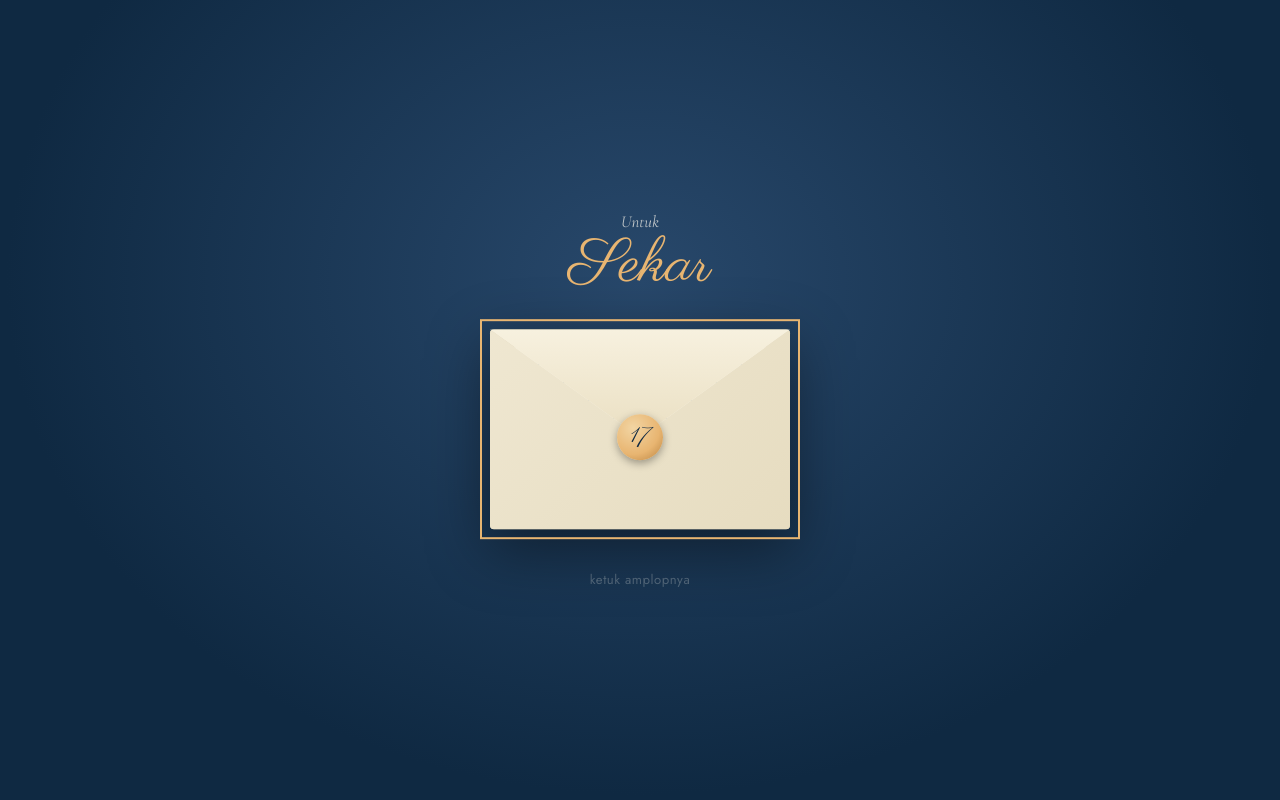
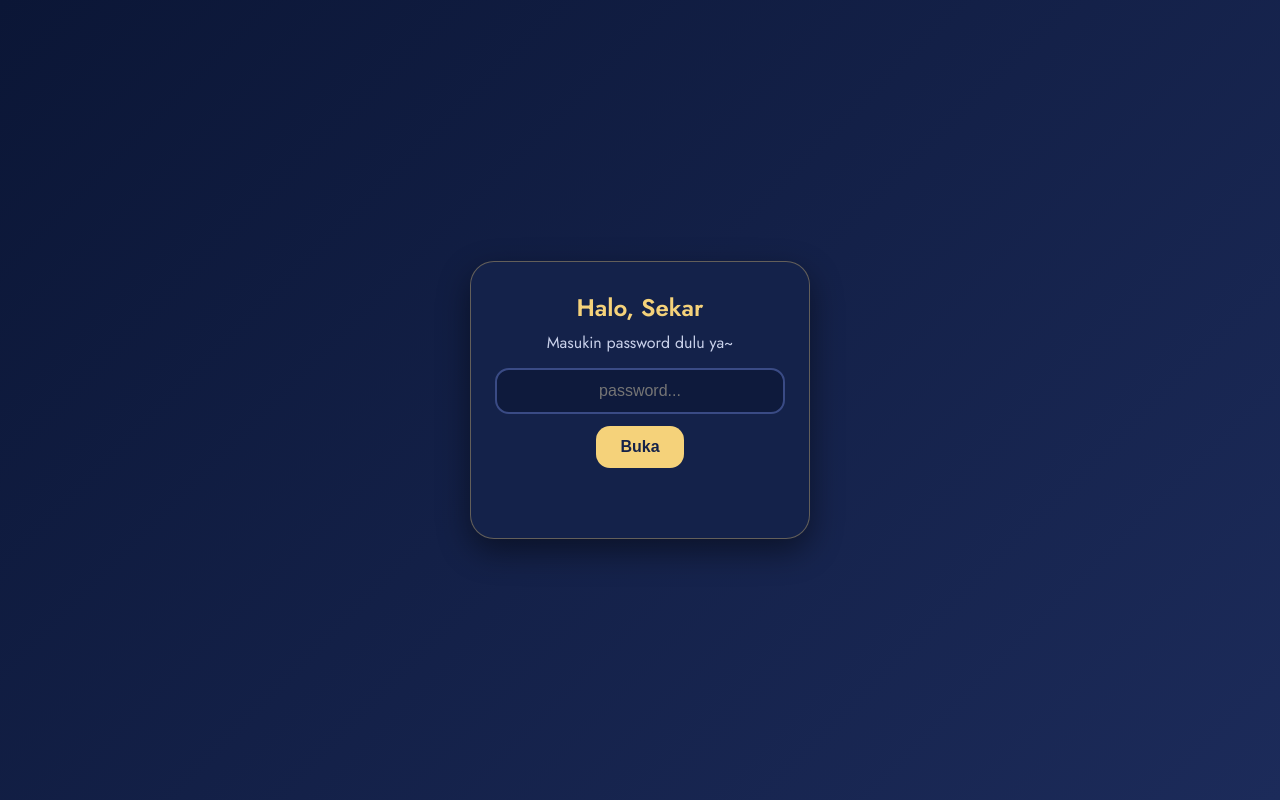
Before and after one commit to maylano777/suprise, a plain HTML site: page index.html in a window 1280 px wide. Shown: the top 800 px of the page. Drawn offline with nearby package versions, Linux system fonts and the light colour scheme.

Commit message:
Update extras.css

```diff
--- a/extras.css
+++ b/extras.css
@@ -194,3 +194,34 @@ body:not(.opened) .hero *{animation-play-state:paused;}
   position:fixed; inset:0; width:100%; height:100%;
   pointer-events:none; z-index:150;
 }
+#gate {
+  position: fixed; inset: 0; z-index: 99999;
+  display: flex; align-items: center; justify-content: center;
+  background: linear-gradient(135deg, #0b1636, #1c2b5a);
+  transition: opacity .5s;
+}
+#gate.hide { opacity: 0; pointer-events: none; }
+.gate-card {
+  background: #14224a; padding: 28px 24px; border-radius: 24px;
+  text-align: center; width: min(88vw, 340px);
+  border: 1px solid rgba(245, 210, 122, .35);
+  box-shadow: 0 12px 32px rgba(0, 0, 0, .45);
+}
+.gate-card h2 { margin: 0 0 6px; color: #f5d27a; }
+.gate-card p { margin: 0 0 14px; color: #c9d1ea; }
+.gate-card input {
+  width: 100%; box-sizing: border-box; padding: 12px 14px;
+  border: 2px solid #3a4b85; border-radius: 14px; font-size: 16px;
+  text-align: center; outline: none;
+  background: #0e1a3c; color: #fff;
+}
+.gate-card input:focus { border-color: #f5d27a; }
+.gate-card button {
+  margin-top: 12px; padding: 12px 24px; border: 0; border-radius: 14px;
+  background: #f5d27a; color: #14224a; font-size: 16px; font-weight: 600; cursor: pointer;
+}
+#gate-msg { margin-top: 10px; min-height: 18px; color: #f5d27a; font-size: 14px; }
+.shake { animation: shake .4s; }
+@keyframes shake {
+  25% { transform: translateX(-8px); } 75% { transform: translateX(8px); }
+}
```
